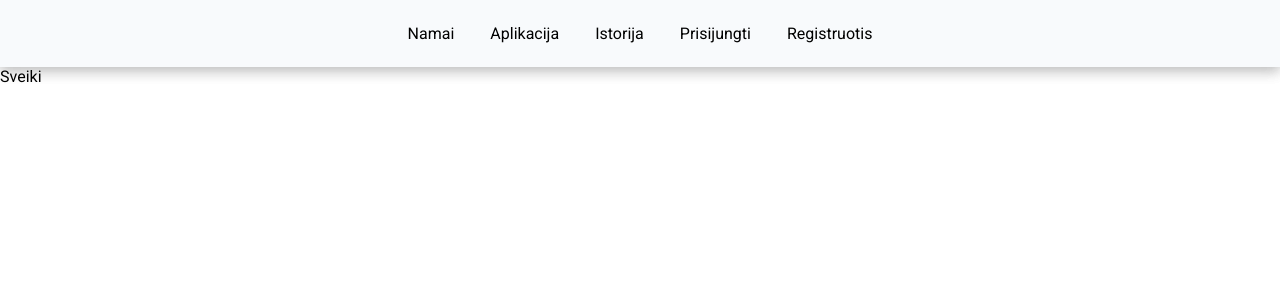
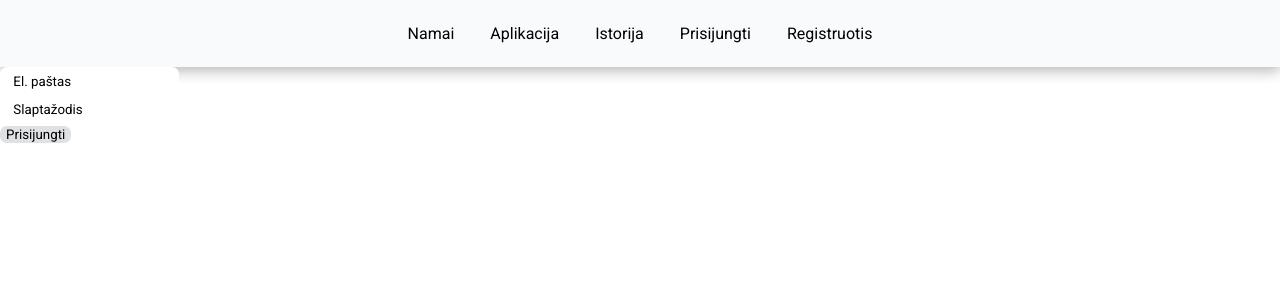
Before and after one commit to ModestasKr/Springfield-NPP, a React (Create React App) app in the folder frontend/: page /login in a window 1280 px wide. Shown: the top 300 px of the page. Built offline with nearby package versions, Linux system fonts and the light colour scheme.

Commit message:
Update Login.js

```diff
--- a/frontend/src/user/Login.js
+++ b/frontend/src/user/Login.js
@@ -1,11 +1,49 @@
 import React from "react";
+import { useForm } from "react-hook-form";
+import { loginUser } from "../api/libraries/apiLibraries";
 
-function login() {
+function Login() {
+  const {
+    register,
+    handleSubmit,
+    formState: { errors },
+  } = useForm();
+
+  function onSubmit(data) {
+    loginUser(data);
+  }
   return (
     <div>
-      <p>Sveiki</p>
+      <form onSubmit={handleSubmit(onSubmit)}>
+        <div>
+          <input
+            type="email"
+            id="email"
+            placeholder="El. paštas"
+            {...register("email", {
+              required: true,
+              maxLength: 50,
+            })}
+          />
+        </div>
+        <div>
+          <input
+            type="password"
+            name="password"
+            placeholder="Slaptažodis"
+            {...register("password", {
+              required: true,
+              minLength: 8,
+              maxLength: 20,
+            })}
+          />
+        </div>
+        <p>
+          <button type="submit">Prisijungti</button>
+        </p>
+      </form>
     </div>
   );
 }
 
-export default login;
+export default Login;
```
